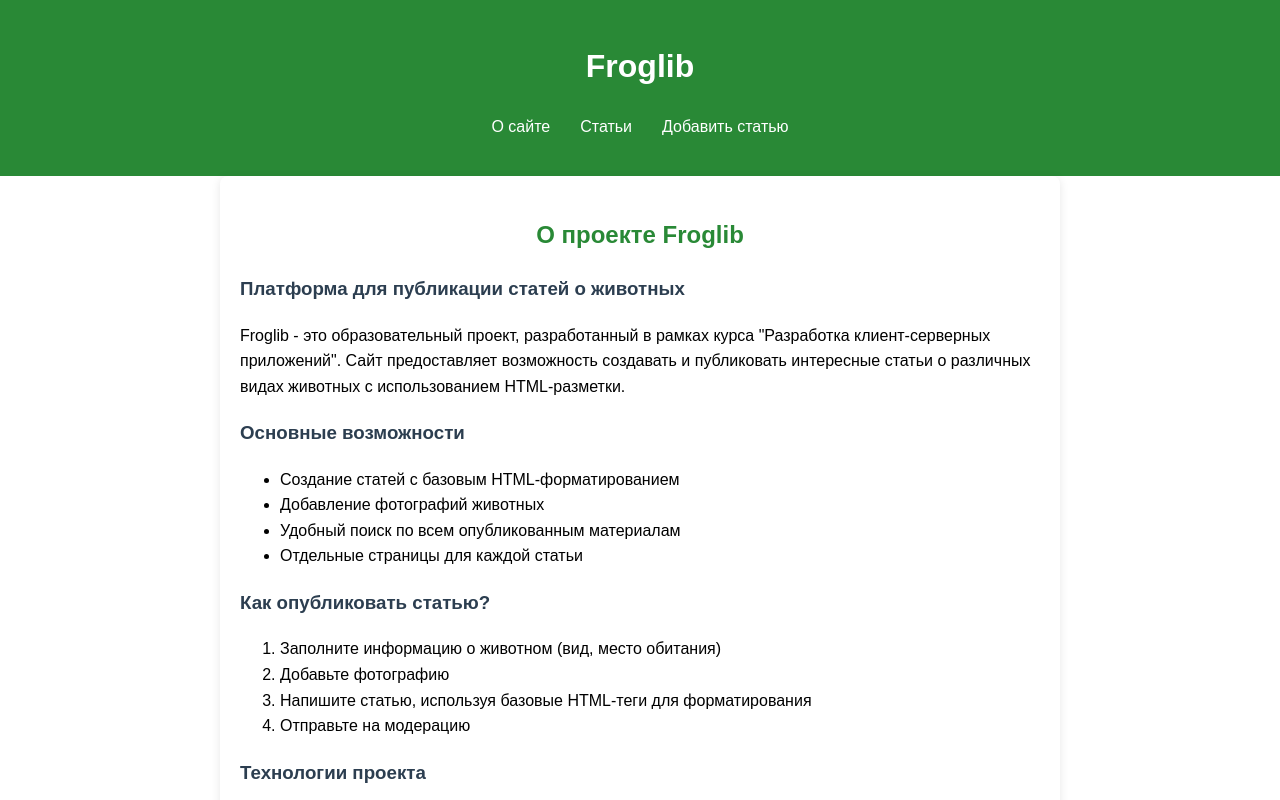
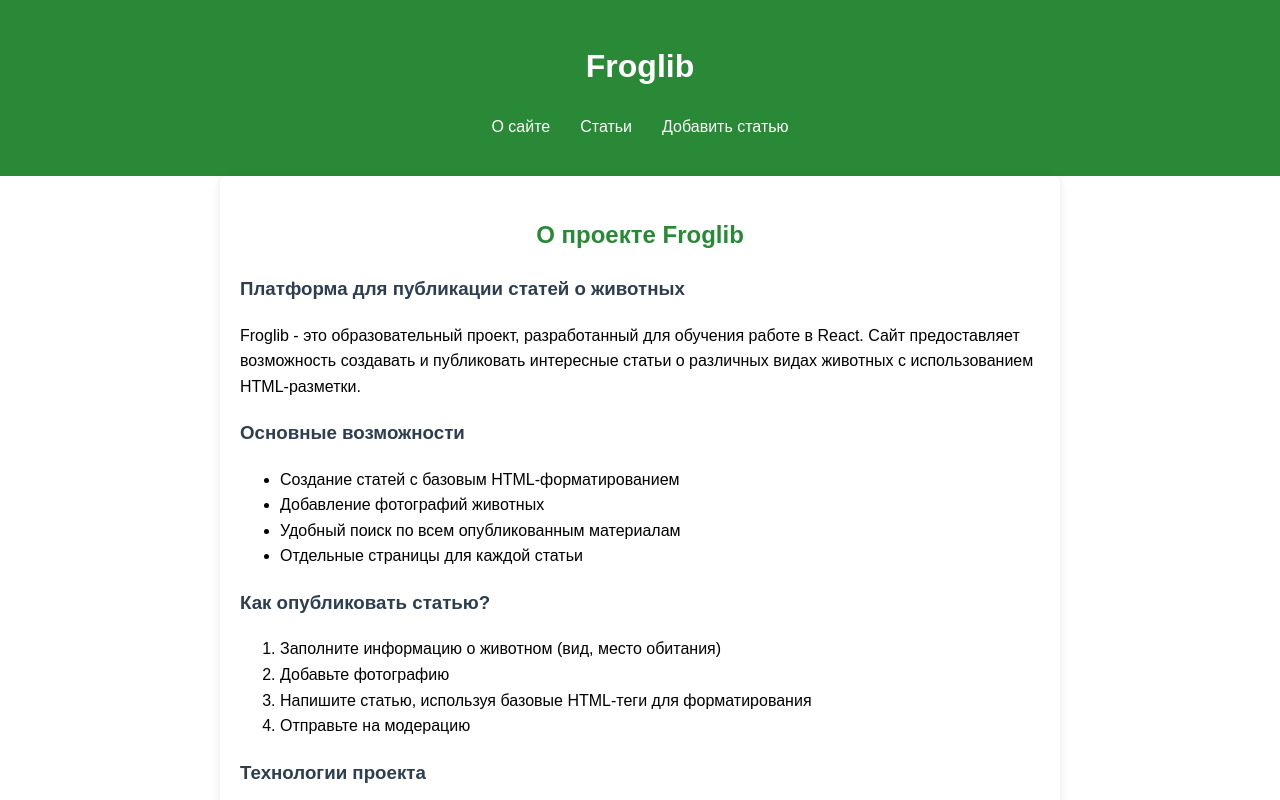
Before and after one commit to nexxy06/misis_rksp_froglib, a React (Create React App) app in the folder client/: page / in a window 1280 px wide. Shown: the top 800 px of the page. Built offline with nearby package versions, Linux system fonts and the light colour scheme.

Commit message:
about rewrite

```diff
--- a/client/src/components/About.js
+++ b/client/src/components/About.js
@@ -6,7 +6,7 @@ const About = () => {
       <div className="container">
         <h2>О проекте Froglib</h2>
         <h3>Платформа для публикации статей о животных</h3>
-        <p>Froglib - это образовательный проект, разработанный в рамках курса "Разработка клиент-серверных приложений". Сайт предоставляет возможность создавать и публиковать интересные статьи о различных видах животных с использованием HTML-разметки.</p>
+        <p>Froglib - это образовательный проект, разработанный для обучения работе в React. Сайт предоставляет возможность создавать и публиковать интересные статьи о различных видах животных с использованием HTML-разметки.</p>
 
         <h3>Основные возможности</h3>
         <ul>
```
